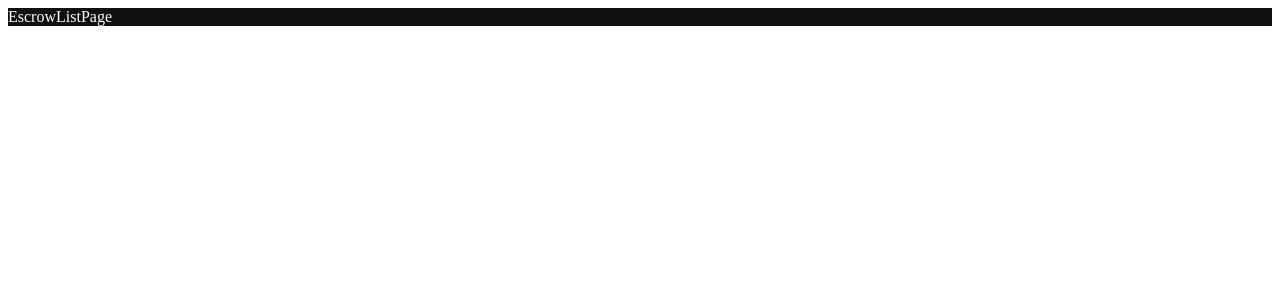
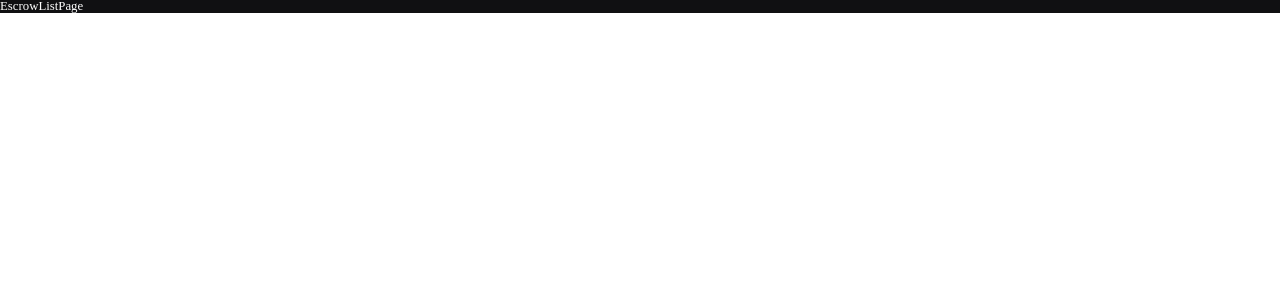
Before and after one commit to SwineCoder101/baldr, a React (Vite) app in the folder baldr-frontend/: page /escrow-list in a window 1280 px wide. Shown: the top 300 px of the page. Built offline with nearby package versions, Linux system fonts and the light colour scheme.

Commit message:
feat: set global style

```diff
--- a/baldr-frontend/package.json
+++ b/baldr-frontend/package.json
@@ -20,6 +20,7 @@
     "react-dom": "^18.3.1",
     "react-router-dom": "^6.26.2",
     "styled-components": "^6.1.13",
+    "styled-reset": "^4.5.2",
     "viem": "^2.21.27",
     "zustand": "^5.0.0-rc.2"
   },
--- a/baldr-frontend/src/main.jsx
+++ b/baldr-frontend/src/main.jsx
@@ -2,9 +2,11 @@ import { createRoot } from "react-dom/client";
 import App from "./App.jsx";
 import { ThemeProvider } from "styled-components";
 import theme from "../src/styles/theme.js";
+import { GlobalStyle } from "./styles/global-style.js";
 
 createRoot(document.getElementById("root")).render(
   <ThemeProvider theme={theme}>
+    <GlobalStyle />
     <App />
   </ThemeProvider>
 );
--- /dev/null
+++ b/baldr-frontend/src/styles/global-style.js
@@ -0,0 +1,98 @@
+import { createGlobalStyle } from "styled-components";
+import reset from "styled-reset";
+
+const CustomClass = `
+  .f-row {
+    display: flex;
+    flex-direction: row;
+  }
+
+  .f-col {
+    display: flex;
+    flex-direction: column;
+  }
+
+  .f-spb {
+    display: flex;
+    justify-content: space-between;
+  }
+
+  .small-pd {
+    padding: 1rem;
+  }
+
+  .big-pd {
+    padding: 1.8rem;
+  }
+`;
+
+export const GlobalStyle = createGlobalStyle`
+  ${reset}
+  ${CustomClass}
+
+  * {
+    box-sizing: border-box;
+    margin: 0;
+    padding: 0;
+  }
+
+  html {
+    width: 100vw;
+    height: 100vh;
+    font-size: 80%;
+  }
+
+  body, #root {
+    width: 100%;
+  }
+
+  #root {
+    display: flex;
+    flex-direction: column;
+  }
+
+  button {
+    cursor: pointer;
+    background: none;
+    border: none;
+  }
+
+  a {
+    text-decoration: none;
+  }
+
+  .scroll::-webkit-scrollbar {
+    display: none;
+  }
+
+  .scroll {
+    -ms-overflow-style: none;
+    scrollbar-width: none;
+  }
+
+  input {
+    outline: none;
+    border: none;
+  }
+
+  select {
+    -webkit-appearance: none;
+    -moz-appearance: none;
+    appearance: none;
+  }
+
+  select::-ms-expand {
+    display: none;
+  }
+
+  // For mobile view
+  @media (max-width: 768px) {
+    html {
+      width: 100%;
+    }
+
+    body, #root {
+      width: 100%;
+    }
+  }
+`;
```
Also changed, not shown: 1 other file (tests, documents, lock files or other folders).
